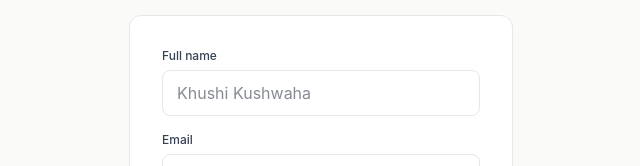
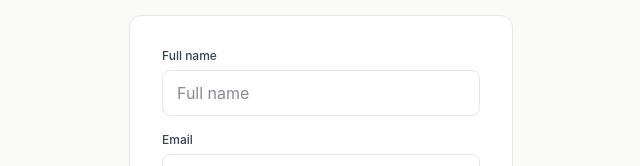
Before and after one commit to khushikushwaha415-hue/shopwave, a React app in the folder frontend/: page /signup in a window 1280 px wide. Shown: the part 252-418 px from the top of the page, without its empty margins (319-959 px from the left). Built offline with nearby package versions, Linux system fonts and the light colour scheme; no server answers; the HTML template or start-up script is replaced by a standard one.

Commit message:
Redesign login and signup pages with centered minimal style

```diff
--- a/frontend/src/pages/Signup.jsx
+++ b/frontend/src/pages/Signup.jsx
@@ -57,7 +57,7 @@
                 required
                 className="w-full px-3.5 py-2.5 rounded-lg outline-none transition border border-gray-200 text-gray-900 bg-white focus:border-indigo-600"
                 style={{ fontSize: "16px" }}
-                placeholder="Khushi Kushwaha"
+                placeholder="Full name"
               />
             </div>
 
```
